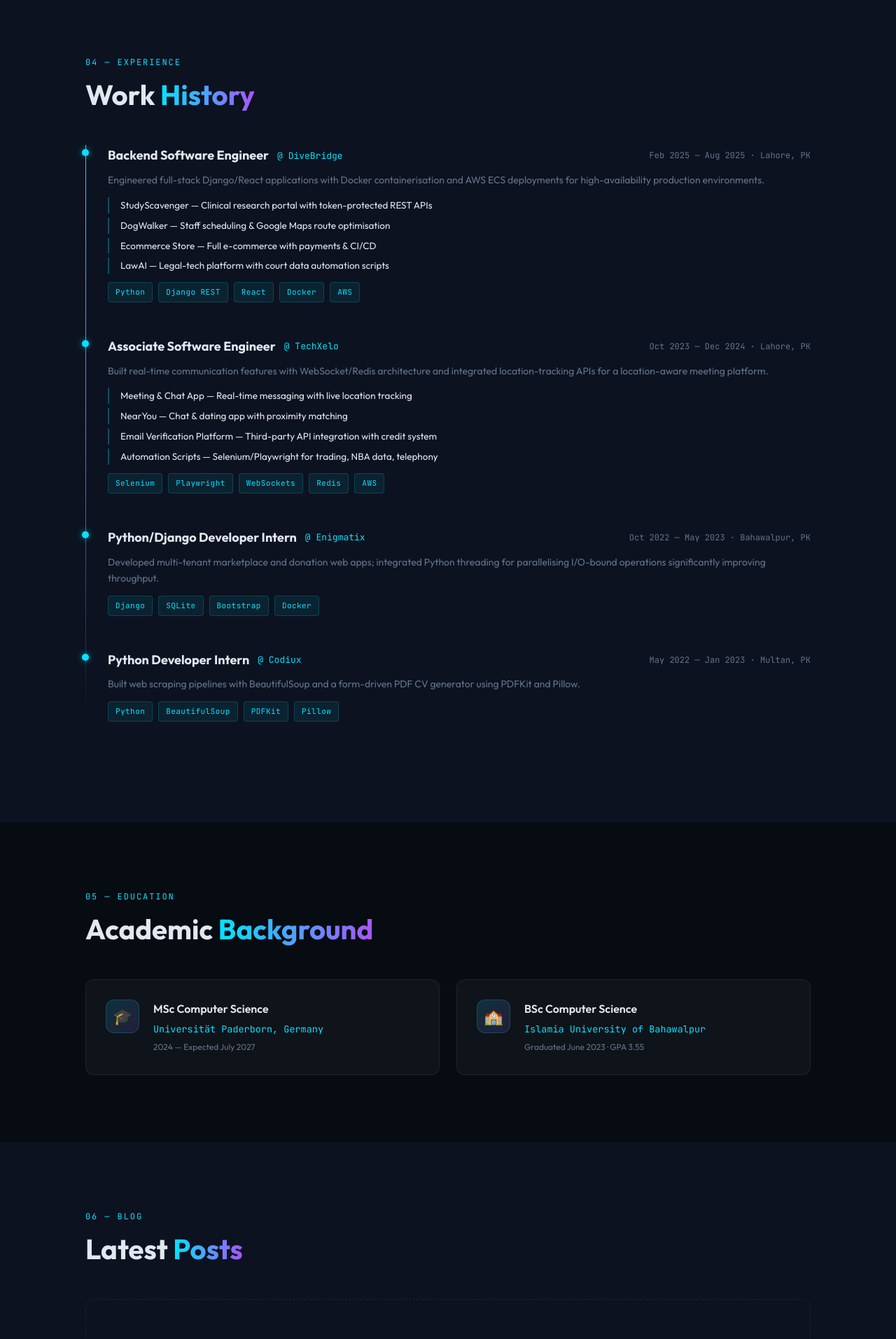
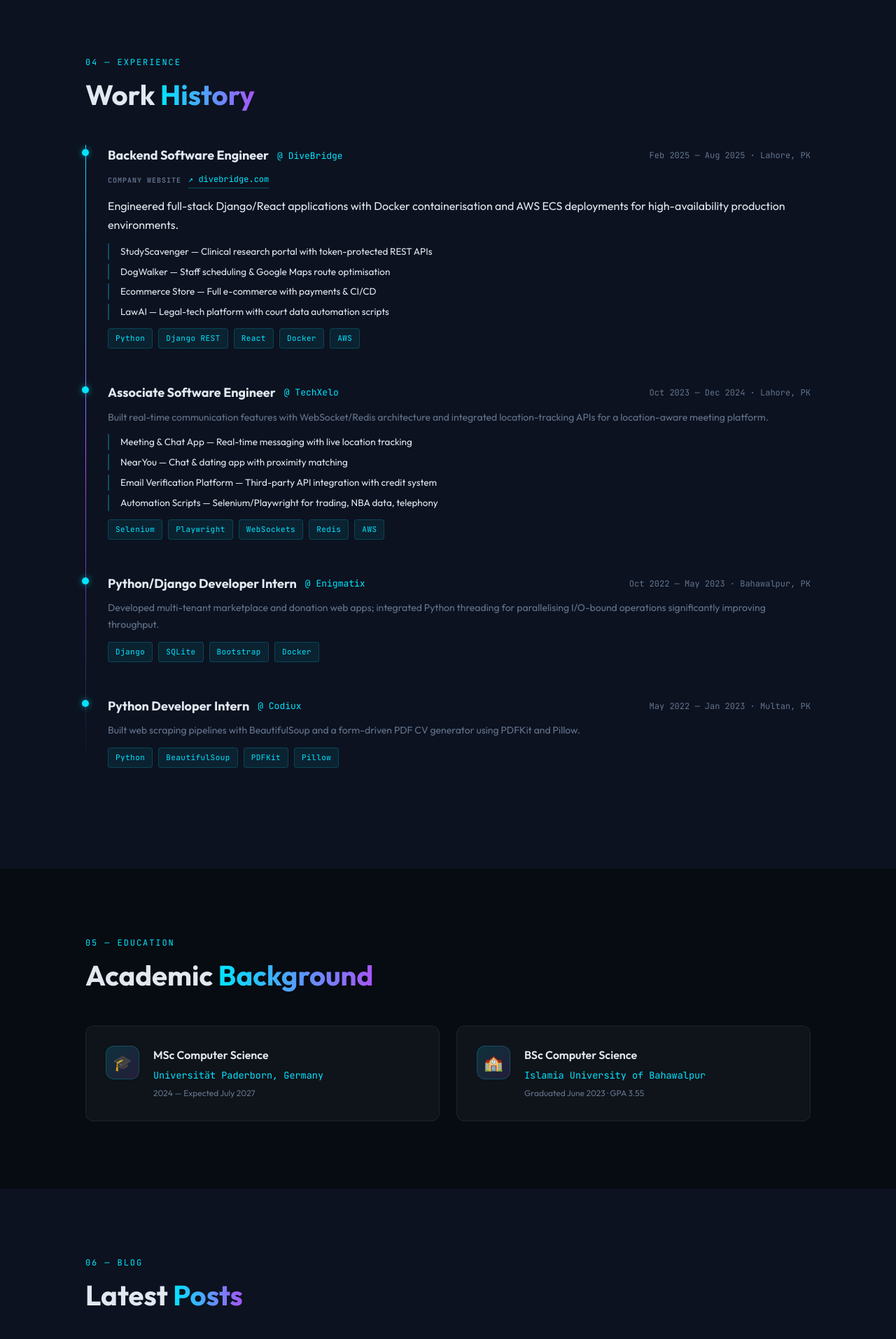
Before and after one commit to SaimiAh/saim-portfolio, a Django app: page / in a window 1280 px wide. Shown: the part 4243-6156 px from the top of the page at 70% size. Run offline with Django 4.2, Linux system fonts and the light colour scheme; data that the repository does not hold is empty.

Commit message:
Added Company Urls For Better Clarity.

```diff
--- a/portfolio/templates/portfolio/index.html
+++ b/portfolio/templates/portfolio/index.html
@@ -285,6 +285,38 @@
   font-family: var(--mono);
   font-size: 13px;
   color: var(--accent);
+}
+
+.company-website {
+  display: flex;
+  align-items: center;
+  gap: 10px;
+  margin-bottom: 12px;
+}
+
+.company-website-label {
+  font-size: 10px;
+  font-family: var(--mono);
+  color: var(--muted);
+  letter-spacing: 0.1em;
+  text-transform: uppercase;
+  font-weight: 700;
+}
+
+.company-url {
+  font-family: var(--mono);
+  font-size: 12px;
+  color: var(--accent);
+  text-decoration: none;
+  border-bottom: 1px solid rgba(0,229,255,0.3);
+  padding-bottom: 2px;
+  transition: all .3s;
+}
+
+.company-url:hover {
+  border-bottom-color: var(--accent);
+  text-shadow: 0 0 12px rgba(0,229,255,0.6);
+  letter-spacing: 0.05em;
 }
 
 .timeline-date {
@@ -763,6 +795,10 @@
           <span class="timeline-company">@ DiveBridge</span>
           <span class="timeline-date">Feb 2025 — Aug 2025 · Lahore, PK</span>
         </div>
+        <div class="company-website">
+          <span class="company-website-label">Company Website</span>
+          <a href="https://divebridge.com/" target="_blank" class="company-url">↗ divebridge.com</a>
+        </div
         <p class="timeline-desc">
           Engineered full-stack Django/React applications with Docker containerisation and AWS ECS deployments for high-availability production environments.
         </p>
```
